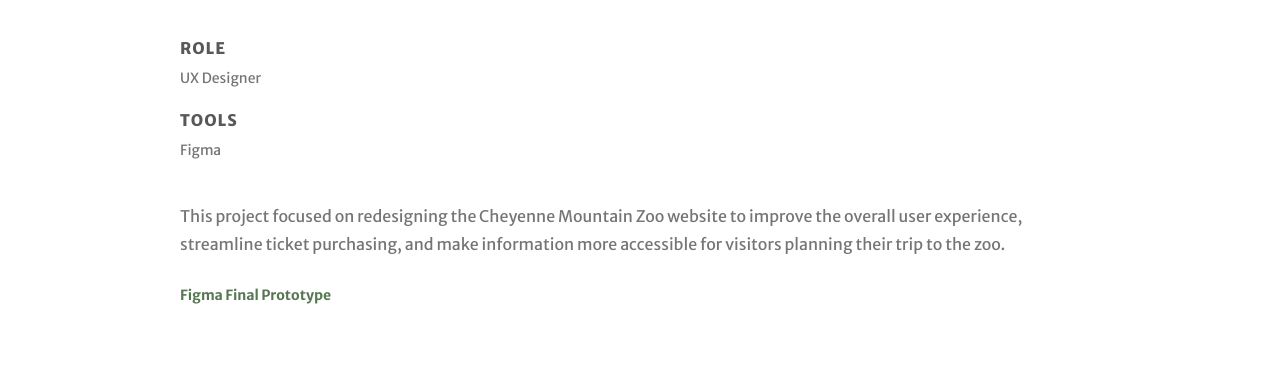
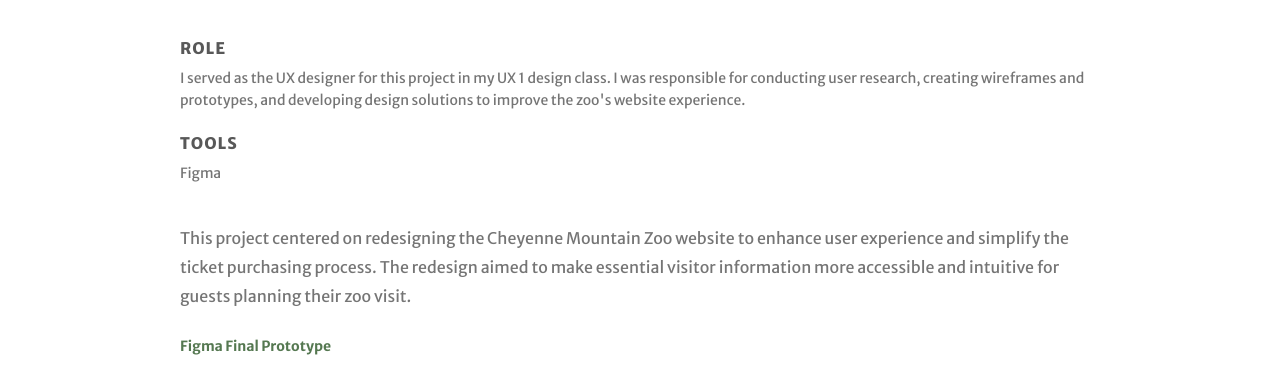
Before and after one commit to chloecook1224/portfolio, a plain HTML site: page zoo-case-study.html in a window 1280 px wide. Shown: the part 583-952 px from the top of the page. Drawn offline with Linux system fonts and the light colour scheme.

Commit message:
Update zoo-case-study.html

```diff
--- a/zoo-case-study.html
+++ b/zoo-case-study.html
@@ -476,7 +476,7 @@
 
         <div class="project-info-box">
           <h4>ROLE</h4>
-          <p>UX Designer</p>
+          <p>I served as the UX designer for this project in my UX 1 design class. I was responsible for conducting user research, creating wireframes and prototypes, and developing design solutions to improve the zoo's website experience.</p>
         </div>
 
         <div class="project-info-box">
@@ -484,7 +484,7 @@
           <p>Figma</p>
         </div>
 
-        <p class="case-study__text" style="margin-top: 40px;">This project focused on redesigning the Cheyenne Mountain Zoo website to improve the overall user experience, streamline ticket purchasing, and make information more accessible for visitors planning their trip to the zoo.</p>
+        <p class="case-study__text" style="margin-top: 40px;">This project centered on redesigning the Cheyenne Mountain Zoo website to enhance user experience and simplify the ticket purchasing process. The redesign aimed to make essential visitor information more accessible and intuitive for guests planning their zoo visit.</p>
         <a href="zoo-case-study.html" class="navigation__back">Figma Final Prototype</a>
       </section>
 
@@ -639,7 +639,7 @@
         </div>
 
         <h3>User Testing Results</h3>
-        <p class="case-study__text">I conducted usability testing with 5 new participants using the V1 prototype. Key insights:</p>
+        <p class="case-study__text">I conducted usability testing with 3 new participants using the V1 prototype. Key insights:</p>
         <ul class="case-study__list">
           <li><strong>Success:</strong> All users completed the ticket purchase flow without assistance</li>
           <li><strong>Improvement Needed:</strong> Users wanted more prominent display of operating hours</li>
```
